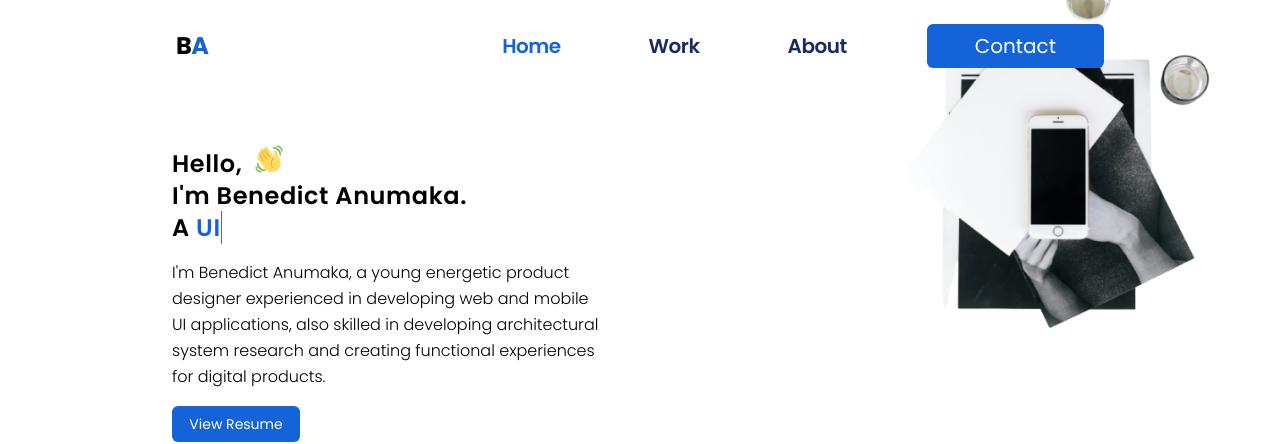
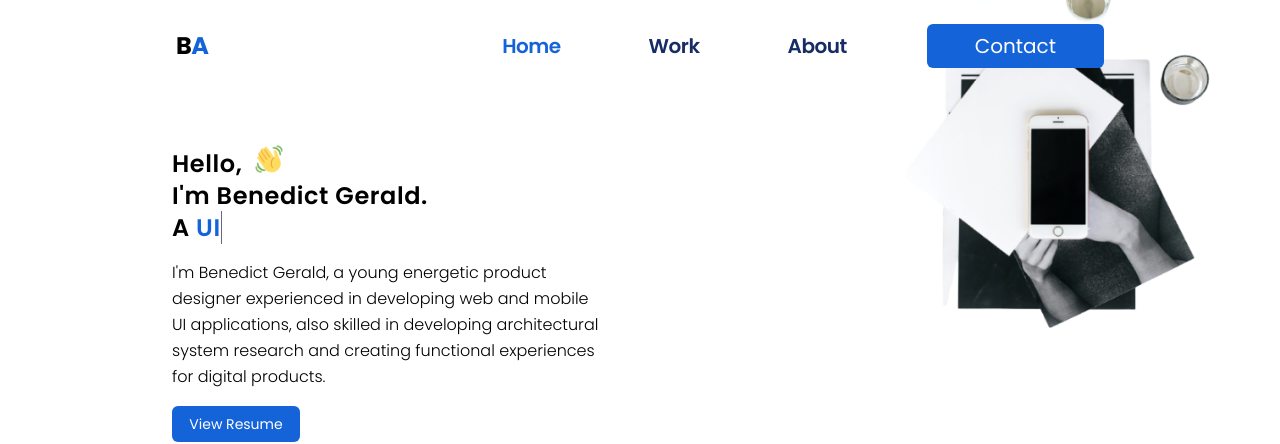
Before and after one commit to Toby2507/Benedict-Anumaka-portfolio, a website: page index.html in a window 1280 px wide. Shown: the top 444 px of the page. Drawn offline with nearby package versions, Linux system fonts and the light colour scheme.

Commit message:
Update index.html

```diff
--- a/index.html
+++ b/index.html
@@ -40,9 +40,9 @@
                 <!-- Personal intro -->
                 <div class="flex flex-col space-y-4 justify-center md:w-1/2">
                     <h2 class="text-2xl text-black tracking-wide capitalize font-semibold xl:text-3xl" data-aos="zoom-in">
-                        Hello, <img src="/assets/images/wave.gif" alt="wave hand" class="inline h-10 w-10 -mt-3 xl:h-12"> <br>I'm Benedict Anumaka. <br>a <span id="roles" class="text-accent" data-wait="1000" data-words='["Product Designer", "UI/UX Designer"]'></span>
+                        Hello, <img src="/assets/images/wave.gif" alt="wave hand" class="inline h-10 w-10 -mt-3 xl:h-12"> <br>I'm Benedict Gerald. <br>a <span id="roles" class="text-accent" data-wait="1000" data-words='["Product Designer", "UI/UX Designer"]'></span>
                     </h2>
-                    <p class="text-base text-black font-light text-black leading-relaxed w-11/12" data-aos="zoom-in">I'm Benedict Anumaka, a young energetic product designer experienced in developing web and mobile UI applications, also skilled in developing architectural system research and creating functional experiences for digital products.</p>
+                    <p class="text-base text-black font-light text-black leading-relaxed w-11/12" data-aos="zoom-in">I'm Benedict Gerald, a young energetic product designer experienced in developing web and mobile UI applications, also skilled in developing architectural system research and creating functional experiences for digital products.</p>
                     <a href="https://drive.google.com/file/d/1YRzK0gvoVECRG-eZsVsgWhl55H1Uv8Er/view?usp=sharing"><button class="w-32 h-9 iniline-flex items-center bg-accent text-sm font-normal rounded-md text-white capitalize transition-all duration-500 hover:opacity-90" data-aos="zoom-in">view resume</button></a>
                 </div>
             </section>
```
